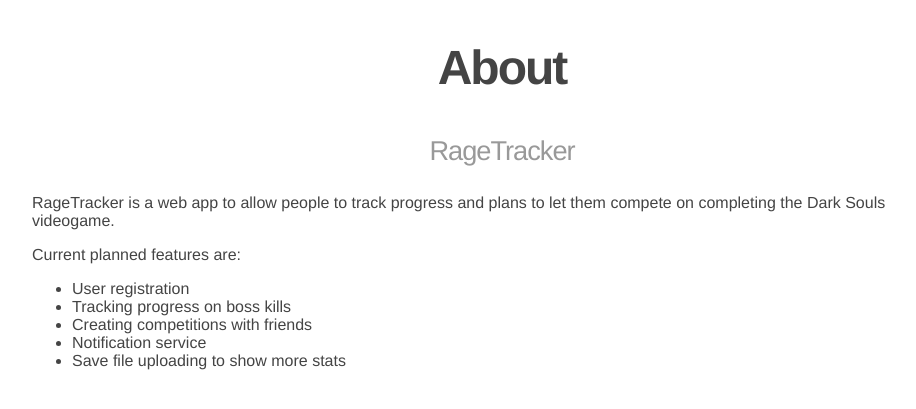
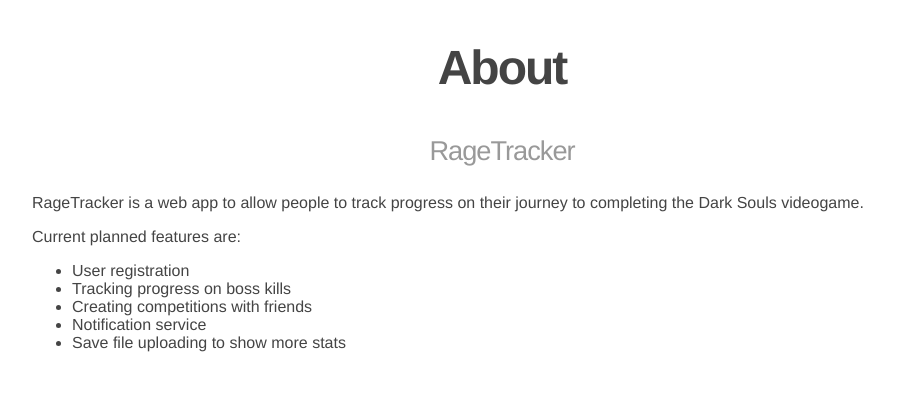
Before and after one commit to SliceOLife/RageTracker, a Flask app: page /about in a window 1280 px wide. Shown: the part 35-444 px from the top of the page, without its empty margins (138-1054 px from the left). Run offline with Flask 2, Linux system fonts and the light colour scheme.

Commit message:
Simplified documentation

```diff
--- a/ragetracker/templates/about.html
+++ b/ragetracker/templates/about.html
@@ -4,7 +4,7 @@
   <h2>About</h2>
   <h3>RageTracker</h3>
   <p>RageTracker is a web app to allow people to track progress
-  and plans to let them compete on completing the Dark Souls videogame.</p>
+  on their journey to completing the Dark Souls videogame.</p>
 
   <p>Current planned features are:</p>
   <ul class="features">
```
Also changed, not shown: README.md.
